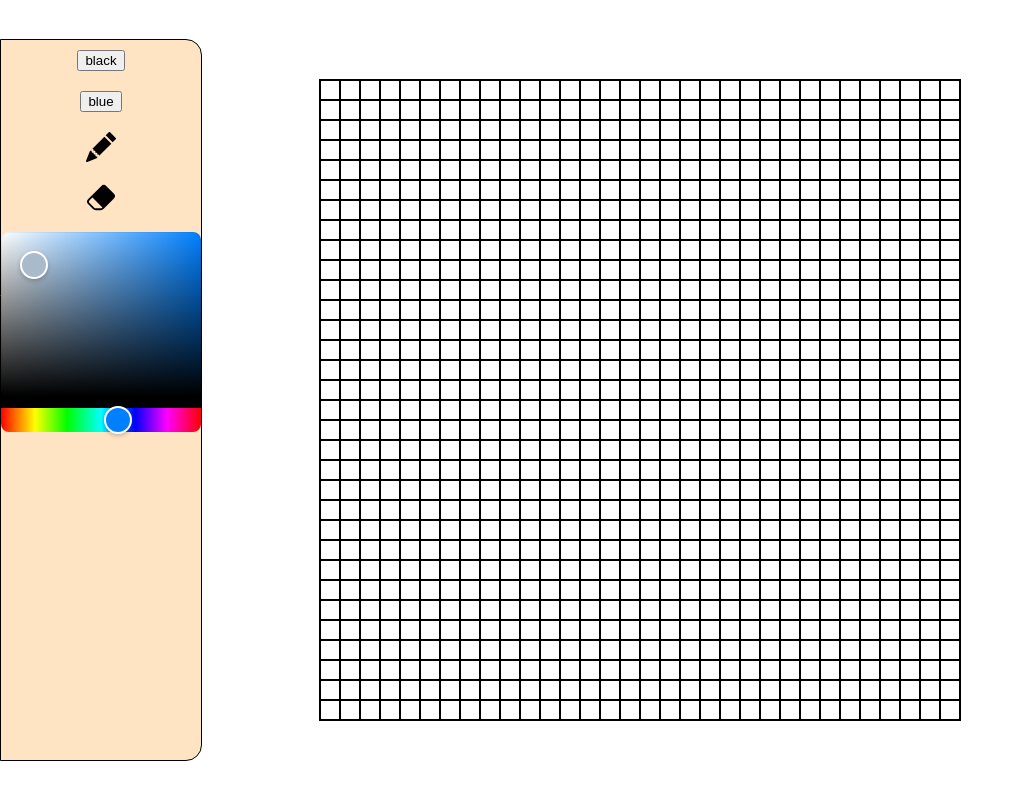
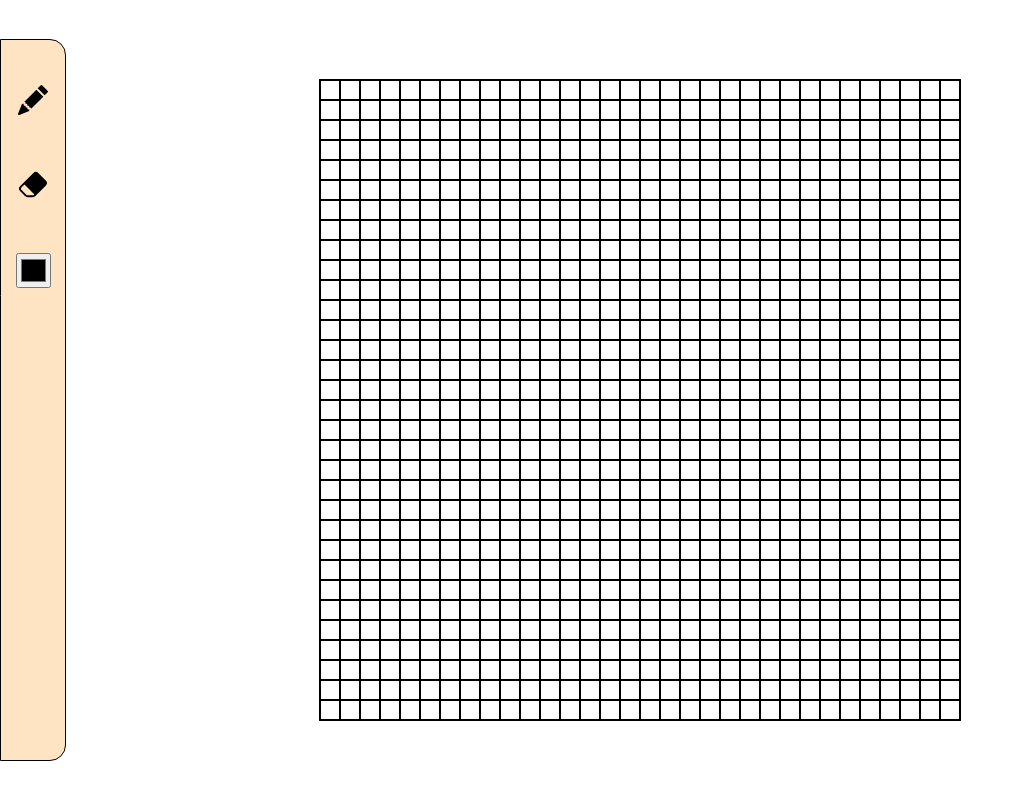
Before and after one commit to Vidyut01/React-Paint, a React (Create React App) app: page / in a window 1280 px wide. Shown: the whole page, without its empty margins (0-1024 px from the left). Built offline with nearby package versions, Linux system fonts and the light colour scheme.

Commit message:
Added Color picker

```diff
--- a/src/components/cell.jsx
+++ b/src/components/cell.jsx
@@ -15,20 +15,30 @@ class Cell extends React.Component {
     }
 
     colorChange = (mouse) => {
+        mouse.preventDefault();
         const color = this.getColor();
+        const tool = this.getTool();
         if (mouse.buttons === 1) {
-            document.getElementById(this.props.Id).style.backgroundColor = color;
+            document.getElementById(this.props.Id).style.backgroundColor =
+                (tool === "pen") ? color : "#ffffff";
         }
     }
 
-    changeThis = () => {
+    changeThis = (mouse) => {
+        mouse.preventDefault();
         const color = this.getColor();
-        document.getElementById(this.props.Id).style.backgroundColor = color;
+        const tool = this.getTool();
+        document.getElementById(this.props.Id).style.backgroundColor =
+            (tool === "pen") ? color : "#ffffff";
     }
 
     getColor() {
         return (sessionStorage.getItem("brushcolor") === null) ? "#000000" : sessionStorage.getItem("brushcolor");
     }
+
+    getTool() {
+        return (sessionStorage.getItem("tool") === null) ? "pen" : sessionStorage.getItem("tool");
+    }
 }
 
 export default Cell;
--- a/src/components/sidebar.jsx
+++ b/src/components/sidebar.jsx
@@ -1,26 +1,36 @@
 import "../styles/sidebar.css";
-import React, { useEffect, useState } from "react";
+import React from "react";
 import { BsFillPencilFill, BsFillEraserFill } from "react-icons/bs";
-import { HexColorPicker } from "react-colorful";
 
-function Sidebar(props) {
-
-    const [color, setColor] = useState("#aabbcc");
+function Sidebar() {
+    sessionStorage.setItem("brushcolor", "#000000");
+    sessionStorage.setItem("tool", "pen");
 
     return (
         <div className="Sidebar">
-            <button href="#" onClick={changeColor.bind(this, "#000000")}>black</button>
-            <button href="#" onClick={changeColor.bind(this, "#0000ff")}>blue</button>
-            <BsFillPencilFill size={30} />
-            <BsFillEraserFill size={30} />
+            <a href="/#" onClick={() => changeTool("pen")}>
+                <BsFillPencilFill size={30} id="pen" />
+            </a>
+            <a href="/#" onClick={() => changeTool("eraser")}>
+                <BsFillEraserFill size={30} id="eraser" />
+            </a>
 
-            <HexColorPicker color={color} onChange={setColor} />
+            <input aria-label="color_picker" id="colorpicker" type="color" onChange={() => changeColor("colorpicker")} />
         </div>
     );
 }
 
-function changeColor(color) {
-    sessionStorage.setItem("brushcolor", color);
+function changeColor(id) {
+    const picker = document.getElementById(id);
+    sessionStorage.setItem("brushcolor", picker.value);
+}
+
+function changeTool(tool) {
+    sessionStorage.setItem("tool", tool);
+    if (tool === "pen") {
+        console.log("here");
+        document.getElementById("pen").fill = "8b8b8d"
+    }
 }
 
 export default Sidebar;
--- a/src/styles/sidebar.css
+++ b/src/styles/sidebar.css
@@ -11,9 +11,23 @@
     flex-direction: column;
     align-items: center;
 
+
 }
 
 .Sidebar > * {
-    margin-top: 10px;
-    margin-bottom: 10px;
+    margin-top: 25px;
+    margin-bottom: 25px;
 }
+
+#colorpicker {
+    width: 35px;
+    height: 35px;
+}
+
+#pen {
+    padding-top: 20px;
+}
+
+a {
+    color: inherit;
+}
```
